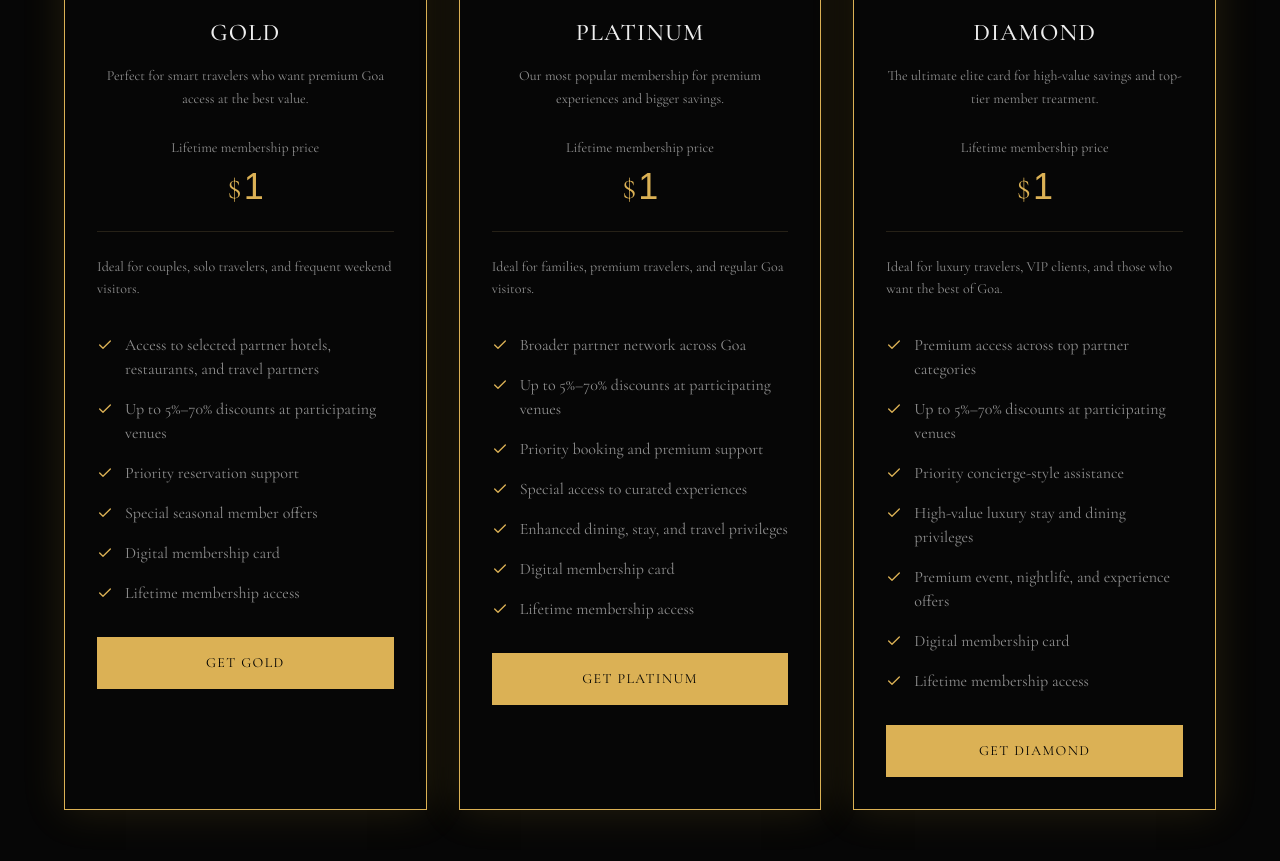
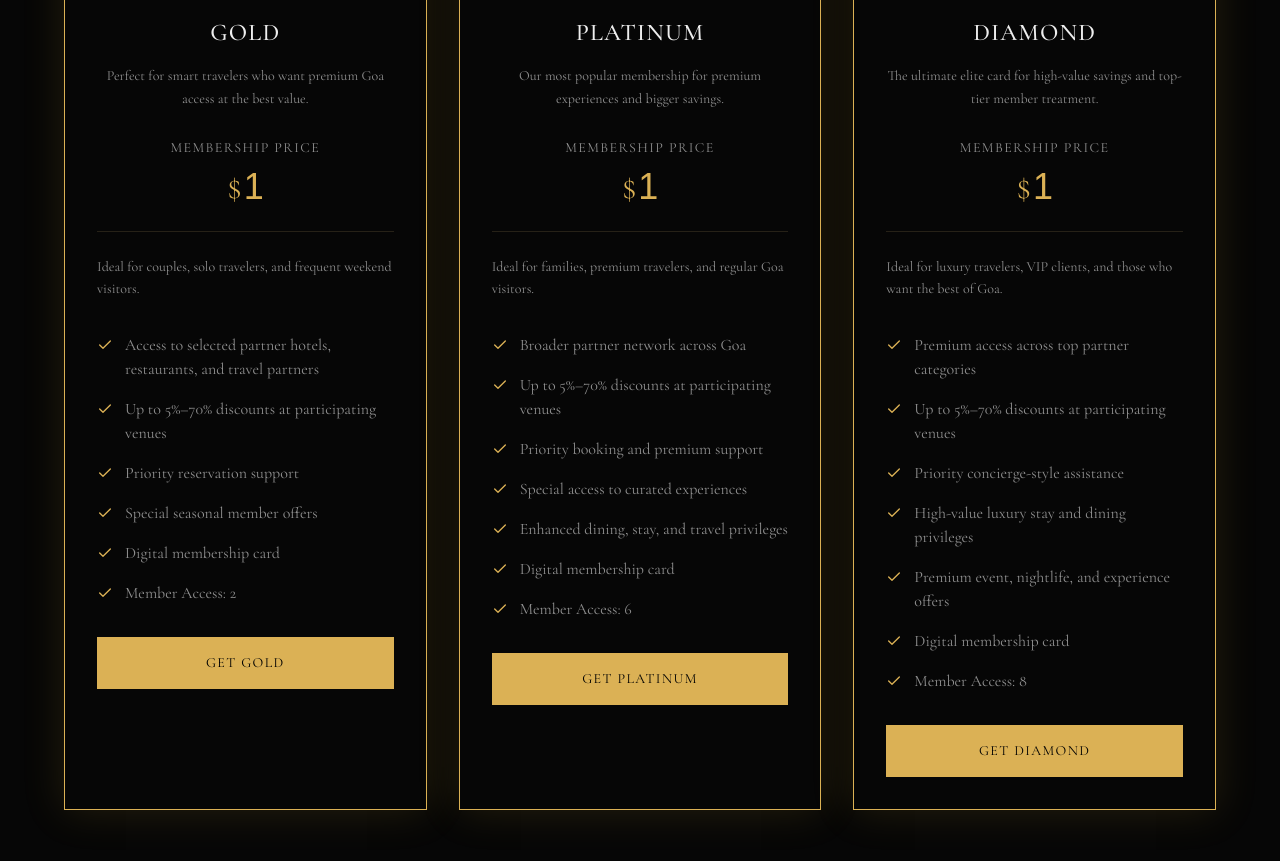
Before and after one commit to safrinaaliya910-tech/Goa-Trip, a Next.js app: page /membership in a window 1280 px wide. Shown: the part 960-1821 px from the top of the page. Built offline with nearby package versions, Linux system fonts and the light colour scheme.

Commit message:
membership role

```diff
--- a/app/membership/page.tsx
+++ b/app/membership/page.tsx
@@ -119,7 +119,7 @@ export default function MembershipPage() {
         t("membership.tiers.gold.f3"),
         t("membership.tiers.gold.f4"),
         t("membership.tiers.gold.f5"),
-        t("membership.tiers.gold.f6"),
+        "Member Access: 2",
       ],
       popular: false,
     },
@@ -137,7 +137,7 @@ export default function MembershipPage() {
         t("membership.tiers.platinum.f4"),
         t("membership.tiers.platinum.f5"),
         t("membership.tiers.platinum.f6"),
-        t("membership.tiers.platinum.f7"),
+        "Member Access: 6",
       ],
       popular: true,
     },
@@ -155,7 +155,7 @@ export default function MembershipPage() {
         t("membership.tiers.diamond.f4"),
         t("membership.tiers.diamond.f5"),
         t("membership.tiers.diamond.f6"),
-        t("membership.tiers.diamond.f7"),
+        "Member Access: 8",
       ],
       popular: false,
     },
@@ -356,8 +356,8 @@ export default function MembershipPage() {
                 <p className="mt-4 text-center text-sm leading-relaxed text-muted-foreground">
                   {tier.tagline}
                 </p>
-               <div className="mt-6 text-center">
-                  <span className="text-sm text-muted-foreground">{t("membership.plans.priceLabel")}</span>
+              <div className="mt-6 text-center">
+                  <span className="text-sm text-muted-foreground uppercase tracking-widest">Membership Price</span>
                   <div className="mt-2 flex items-center justify-center">
                     <span className="text-4xl font-light text-primary">$</span>
                     <span
```
